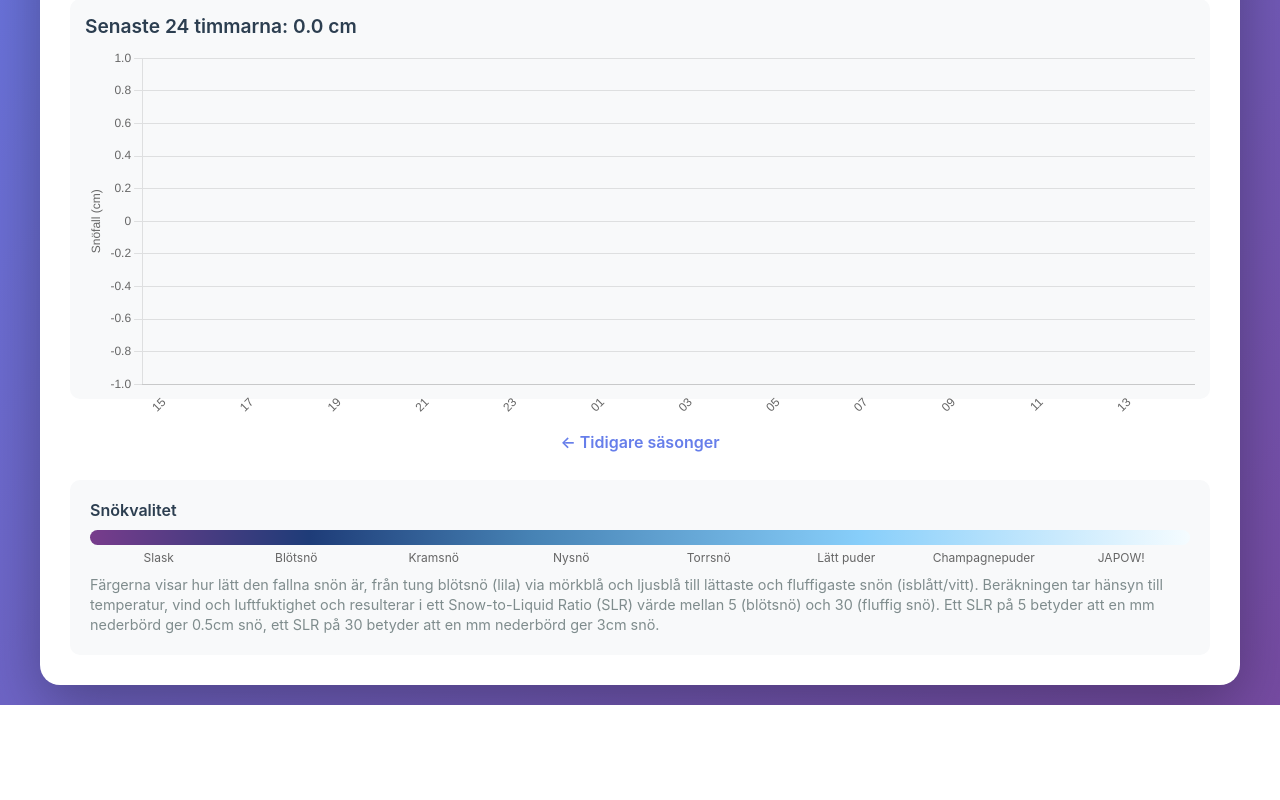
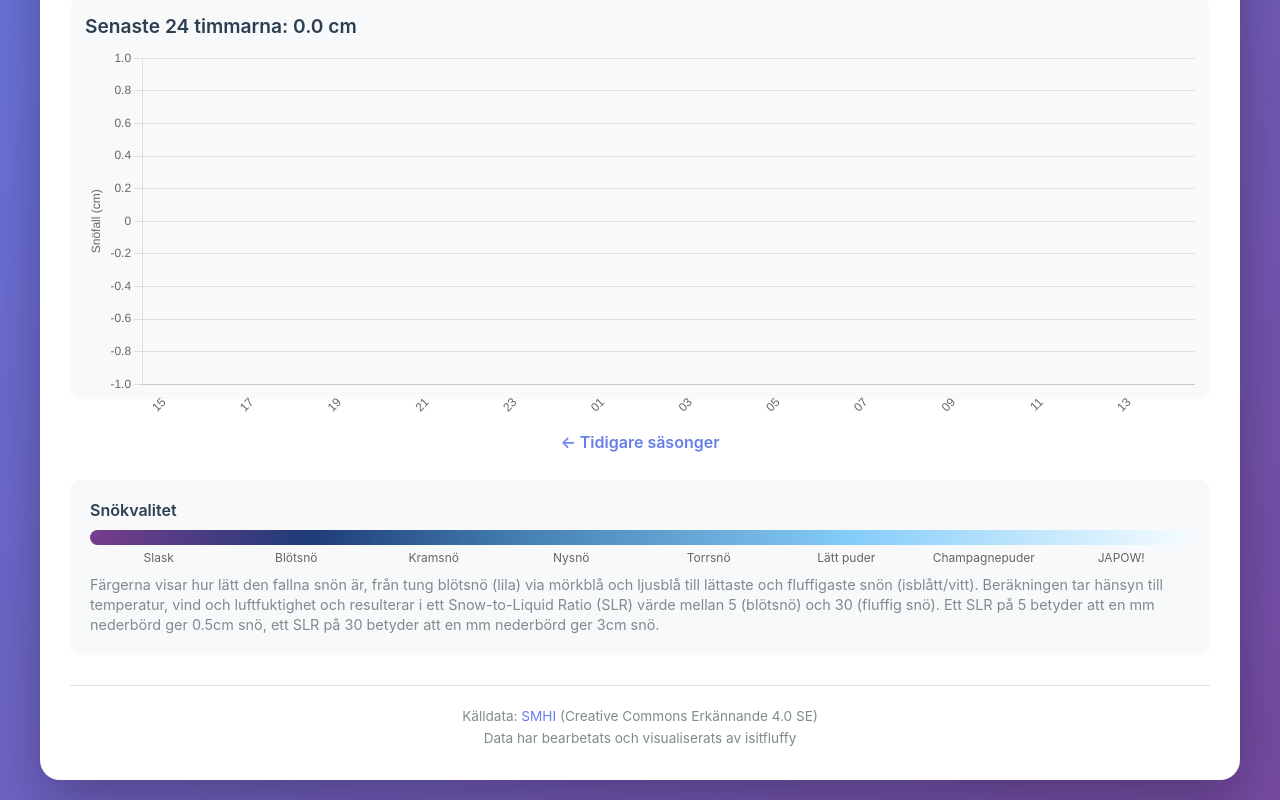
Before and after one commit to fredrikbromee/isitfluffy, a website with bundled scripts: page index.html in a window 1280 px wide. Shown: the part 575-1375 px from the top of the page. Before the commit the page ends 1280 px from the top, so only its background shows below. Built offline with nearby package versions, Linux system fonts and the light colour scheme; no server answers.

Commit message:
attribution till smhi

```diff
--- a/index.html
+++ b/index.html
@@ -47,6 +47,11 @@
                 Ett SLR på 5 betyder att en mm nederbörd ger 0.5cm snö, ett SLR på 30 betyder att en mm nederbörd ger 3cm snö.
             </p>
         </div>
+
+        <div class="attribution">
+            <p>Källdata: <a href="https://www.smhi.se/data" target="_blank" rel="noopener noreferrer">SMHI</a> (Creative Commons Erkännande 4.0 SE)</p>
+            <p>Data har bearbetats och visualiserats av isitfluffy</p>
+        </div>
     </div>
 
     <script src="smhi_api.js"></script>
--- a/styles.css
+++ b/styles.css
@@ -215,3 +215,23 @@ h1 {
         padding-right: max(15px, env(safe-area-inset-right));
     }
 }
+
+/* Footer / Attribution */
+.attribution {
+    margin-top: 30px;
+    padding-top: 20px;
+    border-top: 1px solid #e0e0e0;
+    text-align: center;
+    font-size: 0.85em;
+    color: #7f8c8d;
+    line-height: 1.6;
+}
+
+.attribution a {
+    color: #667eea;
+    text-decoration: none;
+}
+
+.attribution a:hover {
+    text-decoration: underline;
+}
```
Also changed, not shown: history.html (+5 -0 lines), accumulation.js (line endings or trailing spaces), package.json (line endings or trailing spaces).
